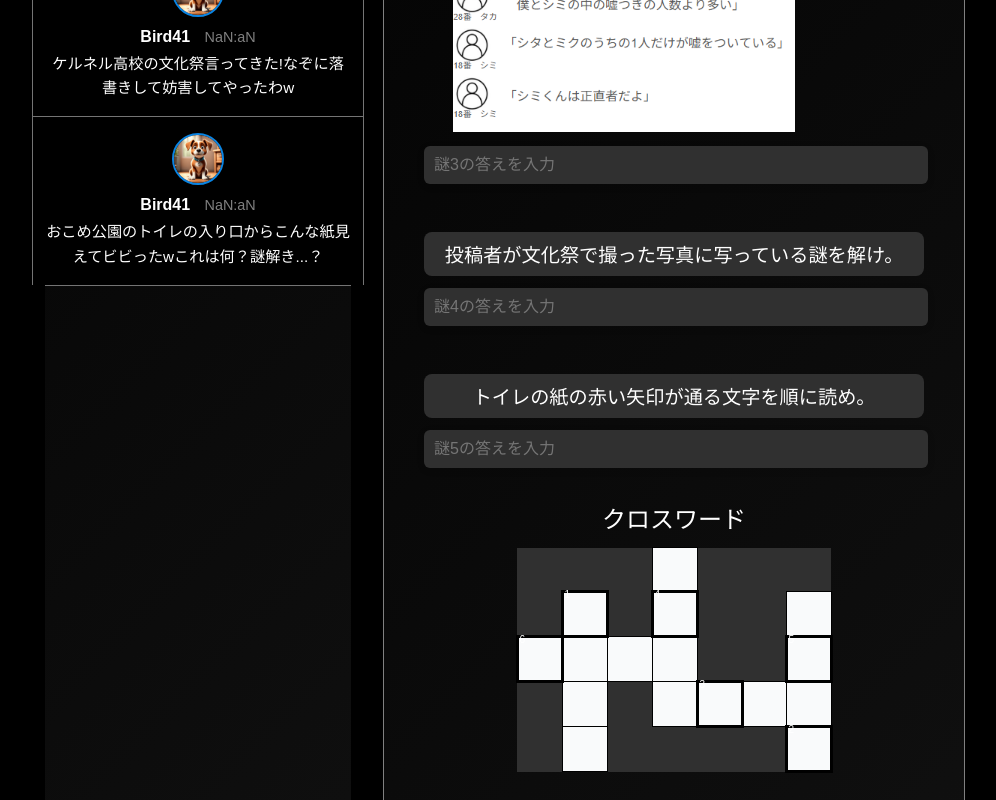
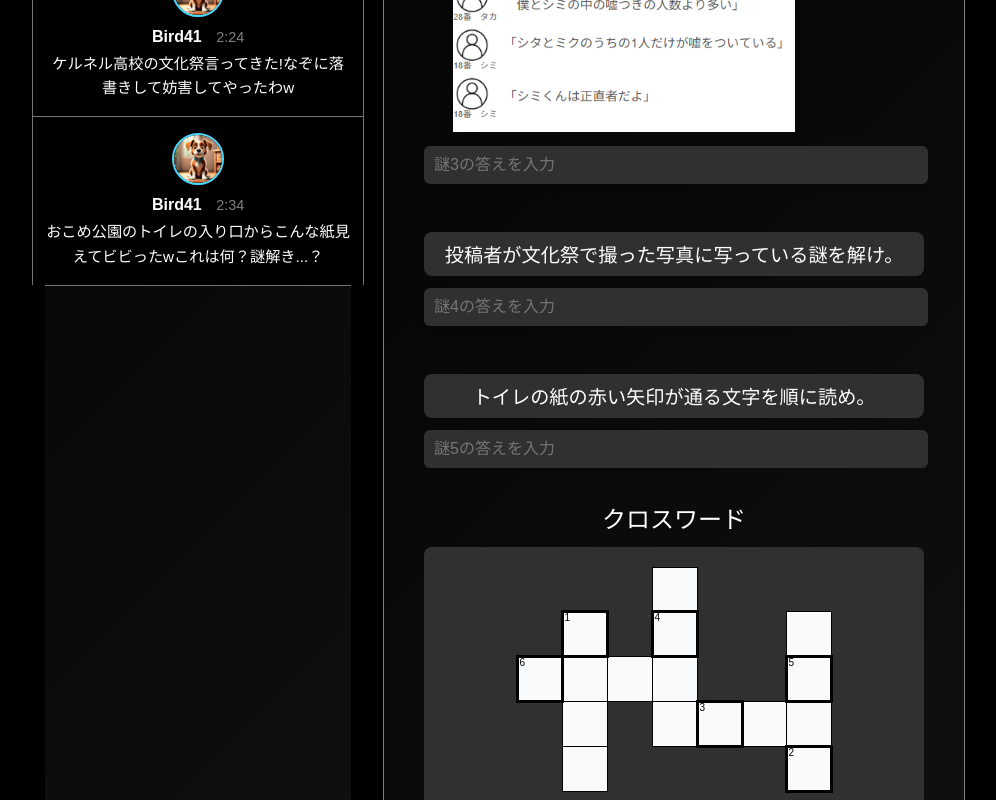
Before and after one commit to Falcon-SM/3AHR_bunkasaiWebapp, a Next.js app: page /riddles/1 in a window 1280 px wide. Shown: the part 860-1660 px from the top of the page, without its empty margins (45-1041 px from the left). Built offline with nearby package versions, Linux system fonts and the light colour scheme.

Commit message:
しょうがないからプッシュしてあげる

```diff
--- a/components/toko.tsx
+++ b/components/toko.tsx
@@ -27,8 +27,16 @@ export default function Toko({children,saigo}:Props) {
     const router=useRouter();
 
     useEffect(()=>{
-        const h=parseInt(sessionStorage.h);
-        const m=parseInt(sessionStorage.m);
+        let h=0
+        let m =0
+        if(Number.isNaN(Number(sessionStorage.h))){
+            h=new Date().getHours();
+            m=new Date().getMinutes()
+
+        }else{
+            h=parseInt(sessionStorage.h);
+            m=parseInt(sessionStorage.m);
+        }
         setPosts([{
             content:"今日はこまば遺跡に行ってきた！これがあの有名な「かがやきの石板」か、、、",
             time:(h+Math.floor((m-53)/60))+":"+("0"+(m+7)%60).slice(-2),
@@ -148,7 +156,7 @@ export default function Toko({children,saigo}:Props) {
                                 borderRadius: "50%",
                                 objectFit: "cover",
                                 marginBottom: "8px",
-                                border: "2px solid #0984e3",
+                                border: "2px solid #48daff",
                             }}
                         />
                         <div style={{ fontWeight: 700, fontSize: "1rem", marginBottom: "6px" }}>
--- a/src/app/riddles/1/page.tsx
+++ b/src/app/riddles/1/page.tsx
@@ -88,6 +88,7 @@ export default function Home() {
             ))}
             <div style={{ margin: "28px 0 20px 0", clear:"both"}}>
                 <h2 style={{marginBottom: 12, fontWeight: 400 }}>クロスワード</h2>
+                <div style={{background:"#303030",width:"100%",padding:20,borderRadius:8,boxSizing:"border-box",textAlign:"center"}}>
                 <table cellSpacing="0" style={{borderCollapse: "collapse", margin: "0 auto" }}>
                     <tbody>
                         {[...Array(5)].map((_, rowIdx) => (
@@ -105,7 +106,7 @@ export default function Home() {
                                                     background: "#f9fafb",
                                                 }}
                                             >
-                                                {crosshuto.indexOf(rowIdx*7+colIdx)!==-1 && <p style={{margin:0,fontSize:"10px",textAlign:"left"}}>{crosshuto.indexOf(rowIdx*7+colIdx)+1}</p>}
+                                                {crosshuto.indexOf(rowIdx*7+colIdx)!==-1 && <p style={{margin:0,fontSize:"10px",textAlign:"left",color:"black",paddingTop:5}}>{crosshuto.indexOf(rowIdx*7+colIdx)+1}</p>}
                                                 <input
                                                     type="text"
                                                     maxLength={1}
@@ -115,7 +116,8 @@ export default function Home() {
                                                         textAlign: "center",
                                                         background: "transparent",
                                                         fontSize: "1.2rem",
-                                                        border:"none"
+                                                        border:"none",
+                                                        color: "#000"
                                                     }}
                                                 />
                                             </td>
@@ -139,6 +141,7 @@ export default function Home() {
                         ))}
                     </tbody>
                 </table>
+                </div>
             </div>
 
             {/* クロスワード回答欄＋ボタン */}
@@ -159,6 +162,7 @@ export default function Home() {
                         fontSize: "1rem",
                         borderRadius: "6px",
                         border: "1px solid #d1d5db",
+                        color: "#000",
                     }}
                 />
                 ))}
--- a/src/app/riddles/4/page.tsx
+++ b/src/app/riddles/4/page.tsx
@@ -116,7 +116,8 @@ export default function Home() {
                                                         textAlign: "center",
                                                         background: "transparent",
                                                         fontSize: "1.2rem",
-                                                        border:"none"
+                                                        border:"none",
+                                                        color: "#000"
                                                     }}
                                                 />
                                             </td>
@@ -153,7 +154,6 @@ export default function Home() {
                     type="text"
                     placeholder={String(idx+1)}
                     style={{
-
                         width:20,
                         flex: 1,
                         padding: "10px",
```
